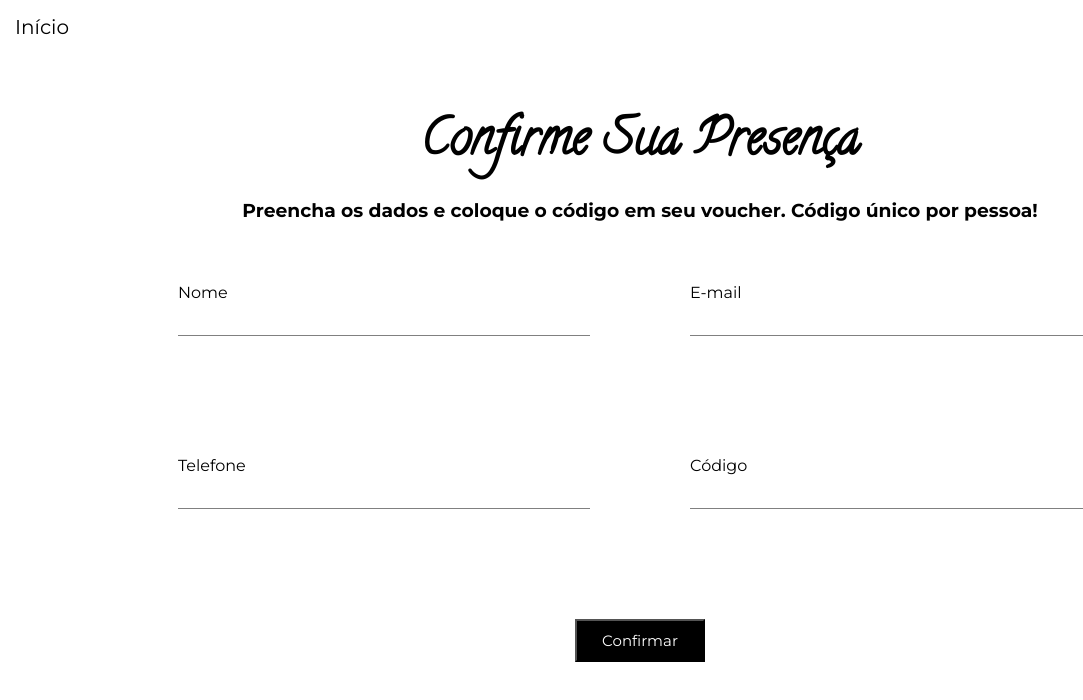
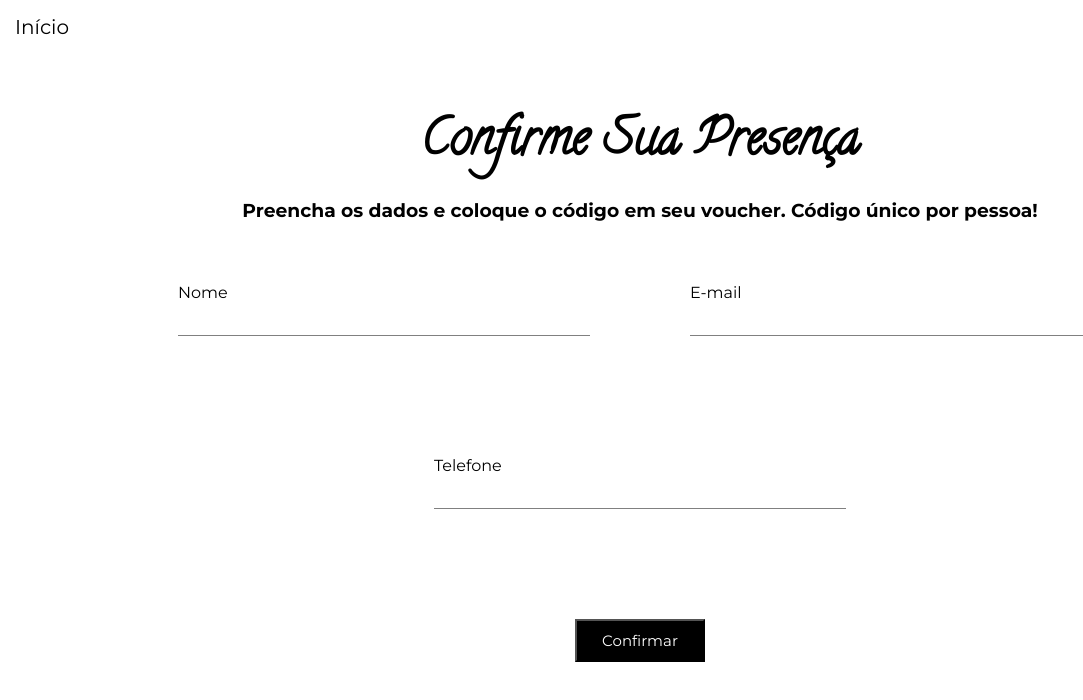
Before and after one commit to guilhermewebdev/wedding-site, a Next.js app: page /rsvp/1 in a window 1280 px wide. Shown: the top 700 px of the page, without its empty margins (0-1083 px from the left). Built offline with nearby package versions, Linux system fonts and the light colour scheme.

Commit message:
Código de verificação pela url

```diff
--- a/src/components/rsvp.tsx
+++ b/src/components/rsvp.tsx
@@ -2,7 +2,12 @@ import Head from "next/head";
 import Link from "next/link";
 import styles from '../../styles/Styles.module.css'
 
-export default function RSVP() {
+interface RSVPProps {
+    code?: string;
+}
+
+export default function RSVP(props: RSVPProps) {
+    const { code } = props;
     return (
         <>
             <Head>
@@ -31,10 +36,12 @@ export default function RSVP() {
                         <label htmlFor="phone">Telefone</label>
                         <input id="phone" />
                     </div>
-                    <div className={styles.field}>
-                        <label htmlFor="Código">Código</label>
-                        <input id="código" />
-                    </div>
+                    {!code && (
+                        <div className={styles.field}>
+                            <label htmlFor="Código">Código</label>
+                            <input id="código" />
+                        </div>
+                    )}
                     <div className={styles.confirmationArea}>
                         <button>Confirmar</button>
                     </div>
--- a/src/pages/rsvp/[code].tsx
+++ b/src/pages/rsvp/[code].tsx
@@ -1,7 +1,11 @@
 import RSVP from "../../components/rsvp";
+import { useRouter } from 'next/router'
 
 export default function RSVPIndex () {
+    const router = useRouter()
+    const { code } = router.query
+
     return (
-        <RSVP />
+        <RSVP code={code?.toString()} />
     )
 }
```
